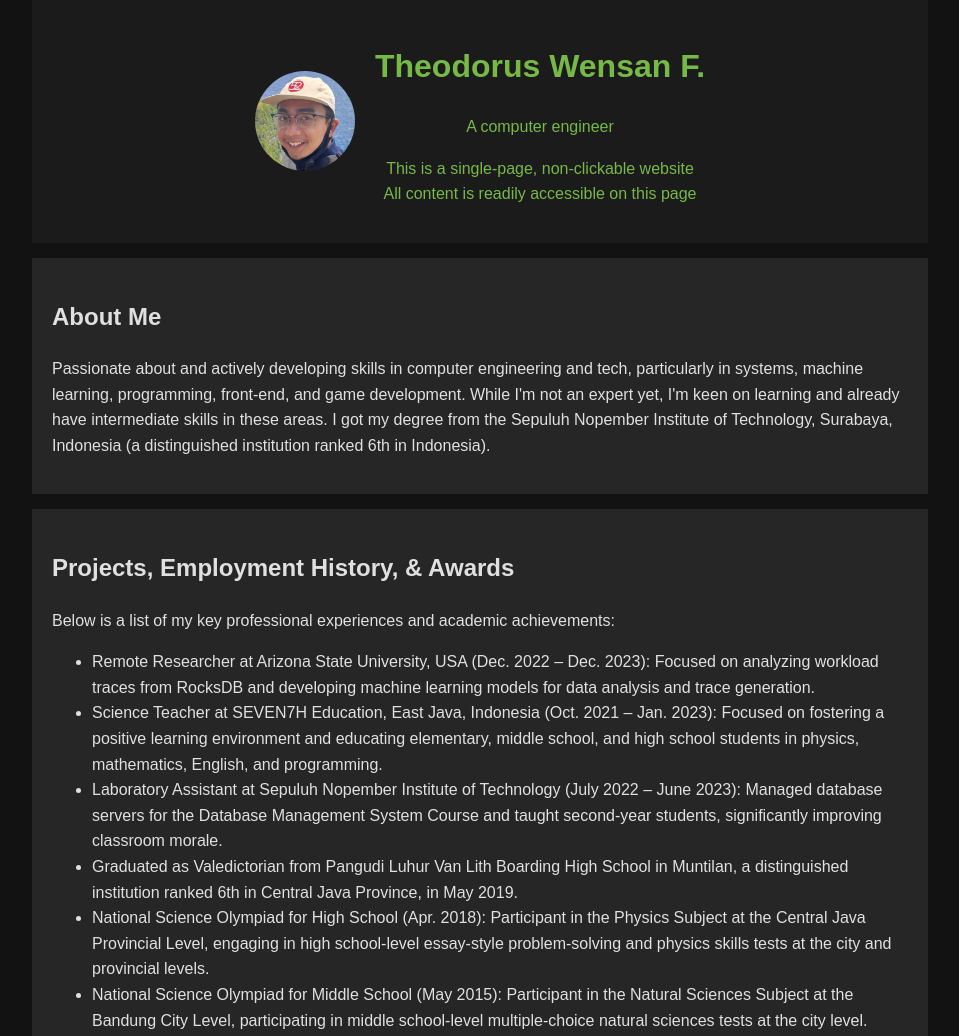
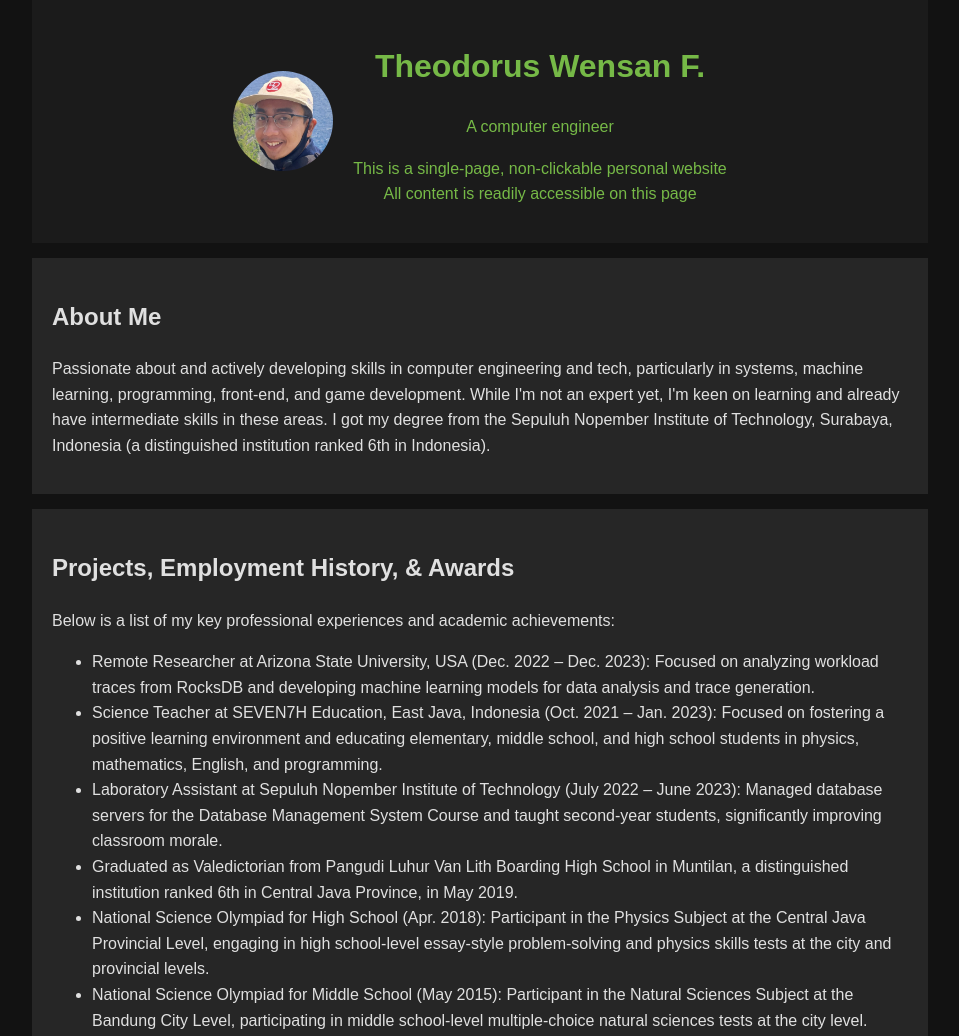
Before and after one commit to whensun/whensun.github.io, a plain HTML site: page index.html in a window 1280 px wide. Shown: the top 1036 px of the page, without its empty margins (160-1119 px from the left). Drawn offline with Linux system fonts and the light colour scheme.

Commit message:
Add files via upload

```diff
--- a/index.html
+++ b/index.html
@@ -12,7 +12,7 @@
         <div>
             <h1>Theodorus Wensan F.</h1>
             <p>A computer engineer</p>
-            <p>This is a single-page, non-clickable website<br>All content is readily accessible on this page</p>
+            <p>This is a single-page, non-clickable personal website<br>All content is readily accessible on this page</p>
         </div>
     </header>
     <section id="about">
```
